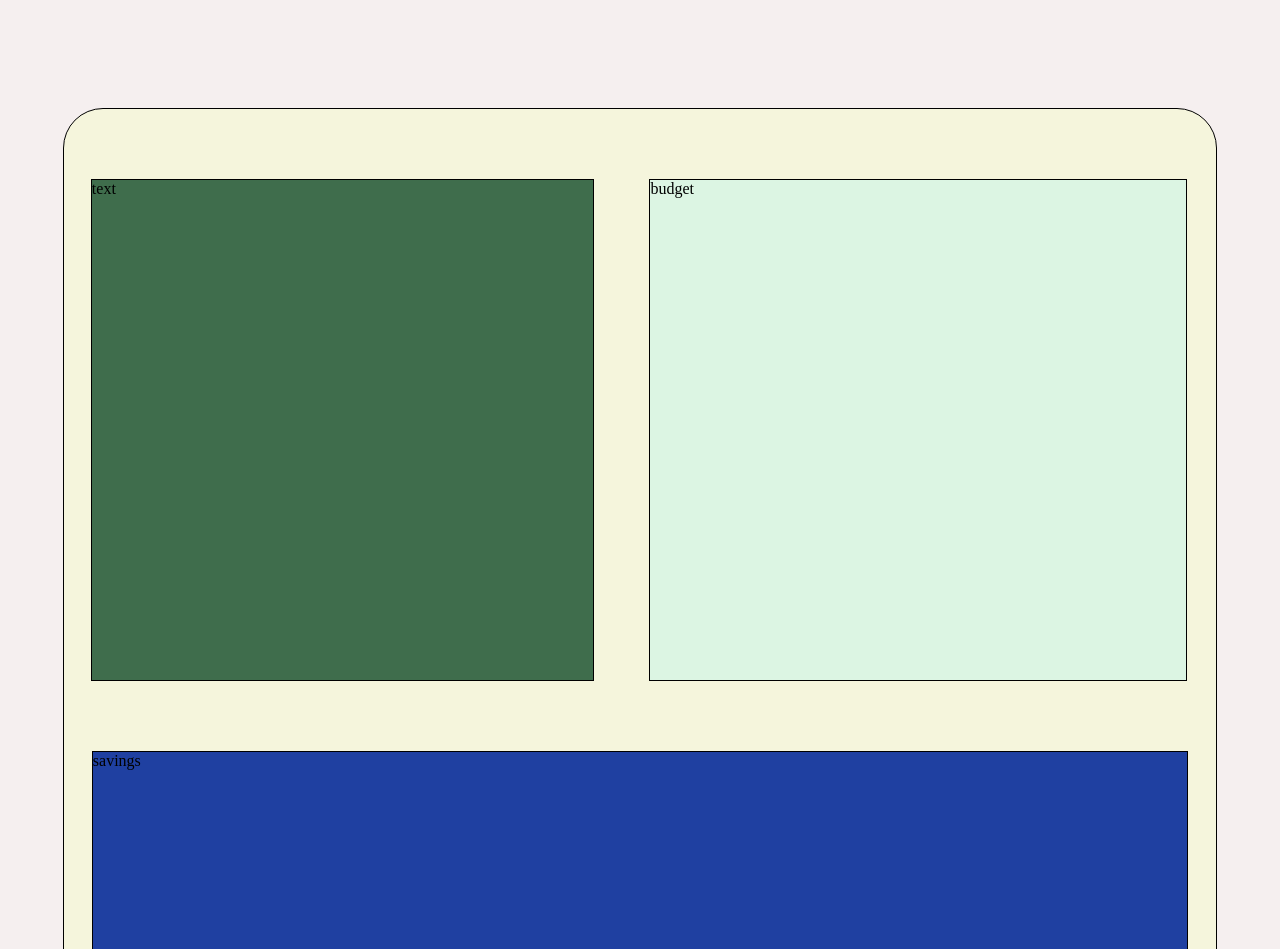
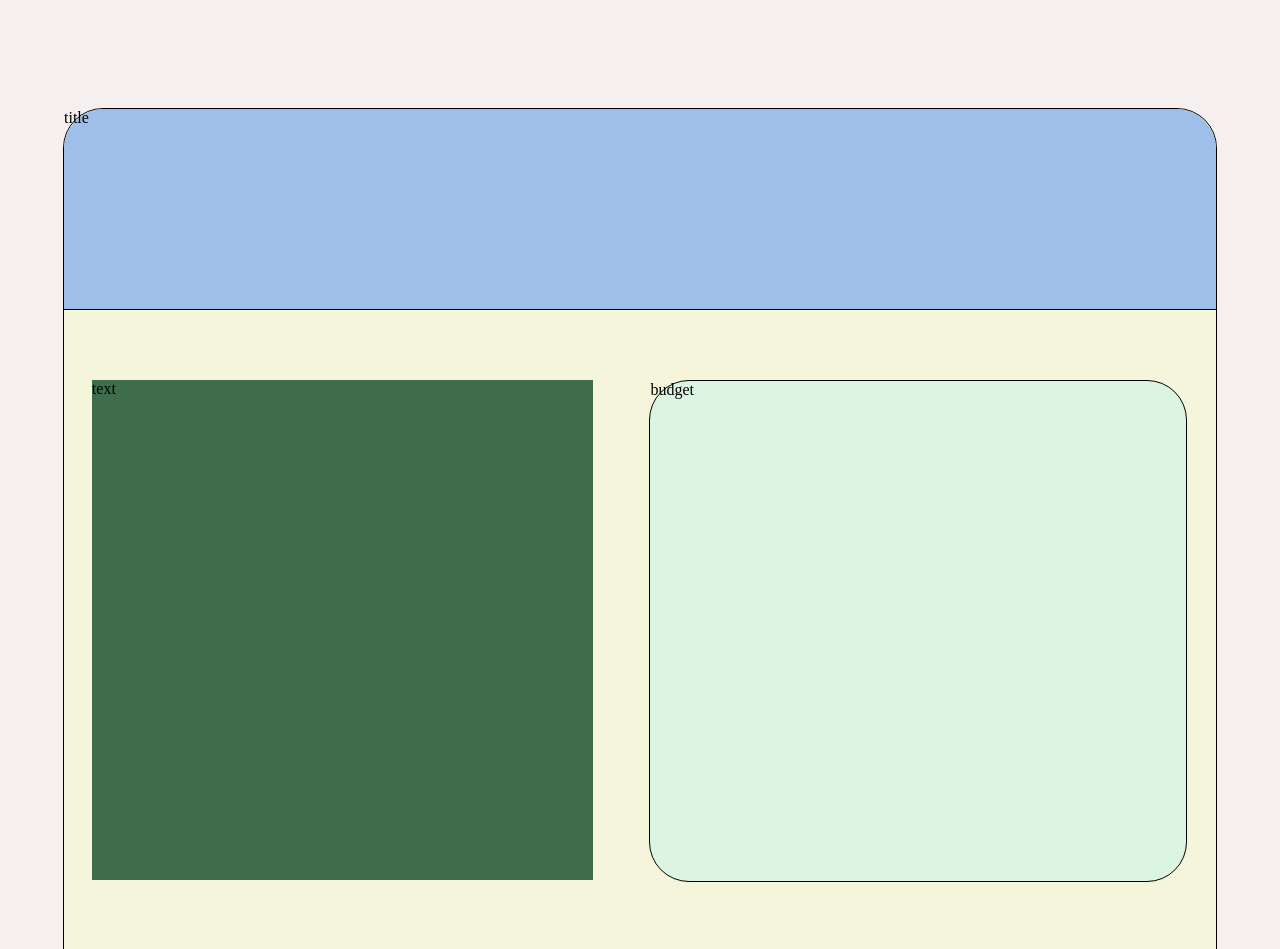
Before and after one commit to danrmzz/cis4004-group14, a plain HTML site: page mainPage.html in a window 1280 px wide. Shown: the top 949 px of the page. Drawn offline with Linux system fonts and the light colour scheme.

Commit message:
rounded corners

```diff
--- a/mainPage.css
+++ b/mainPage.css
@@ -20,51 +20,61 @@ body {
   padding-bottom: 30px;
 }
 
+.topTitle{
+  height: 200px;
+  width: 100%;
+  border-bottom: 1px solid black;
+  background-color: rgb(159, 191, 235);
+  border-radius: 40px 40px 0 0;
+  grid-area: 1 / 1 / 1 / span 2;
+}
+
 .budgetTextContainer{
   height: 500px;
   width: 90%;
-  border: 1px solid black;
+
+
   margin-top: 70px;
   background-color: rgb(63, 109, 76);
-  grid-area: 1 / 1 / 1 / 1;
+  grid-area: 2 / 1 / 2 / 1;
 }
 
 .budgetContainer{
   height: 500px;
   width: 90%;
   border: 1px solid black;
-
+  border-radius: 40px;
   margin-top: 70px;
   background-color: rgb(220, 245, 227);
-  grid-area: 1 / 2 / 1 / 2;
+  grid-area: 2 / 2 / 2 / 2;
 }
 
 .savingsGraph{
   height: 300px;
   width: 95%;
   border: 1px solid black;
-
+  border-radius: 40px;
   margin-top: 70px;
   background-color: rgb(31, 64, 161);
-  grid-area: 2 / 1 / 2 / span 2;
+  grid-area: 3 / 1 / 3 / span 2;
 }
 
 .stocksGraph{
   height: 500px;
   width: 90%;
   border: 1px solid black;
-
+  border-radius: 40px;
   margin-top: 70px;
   background-color: rgb(161, 31, 79);
-  grid-area: 3 / 1 / 3 / 1;
+  grid-area: 4 / 1 / 4 / 1;
 }
 
 .currencyExchange{
   height: 500px;
   width: 90%;
   border: 1px solid black;
-
+  border-radius: 40px;
   margin-top: 70px;
   background-color: rgb(31, 161, 70);
-  grid-area: 3 / 2 / 3 / 2;
+  grid-area: 4 / 2 / 4 / 2;
 }
--- a/mainPage.html
+++ b/mainPage.html
@@ -8,6 +8,7 @@
 </head>
 <body>
     <div class="mainContainer">
+        <div class="topTitle">title</div>
         <div class="budgetTextContainer">text</div>
         <div class="budgetContainer">budget</div>
         <div class="savingsGraph">savings</div>
```
